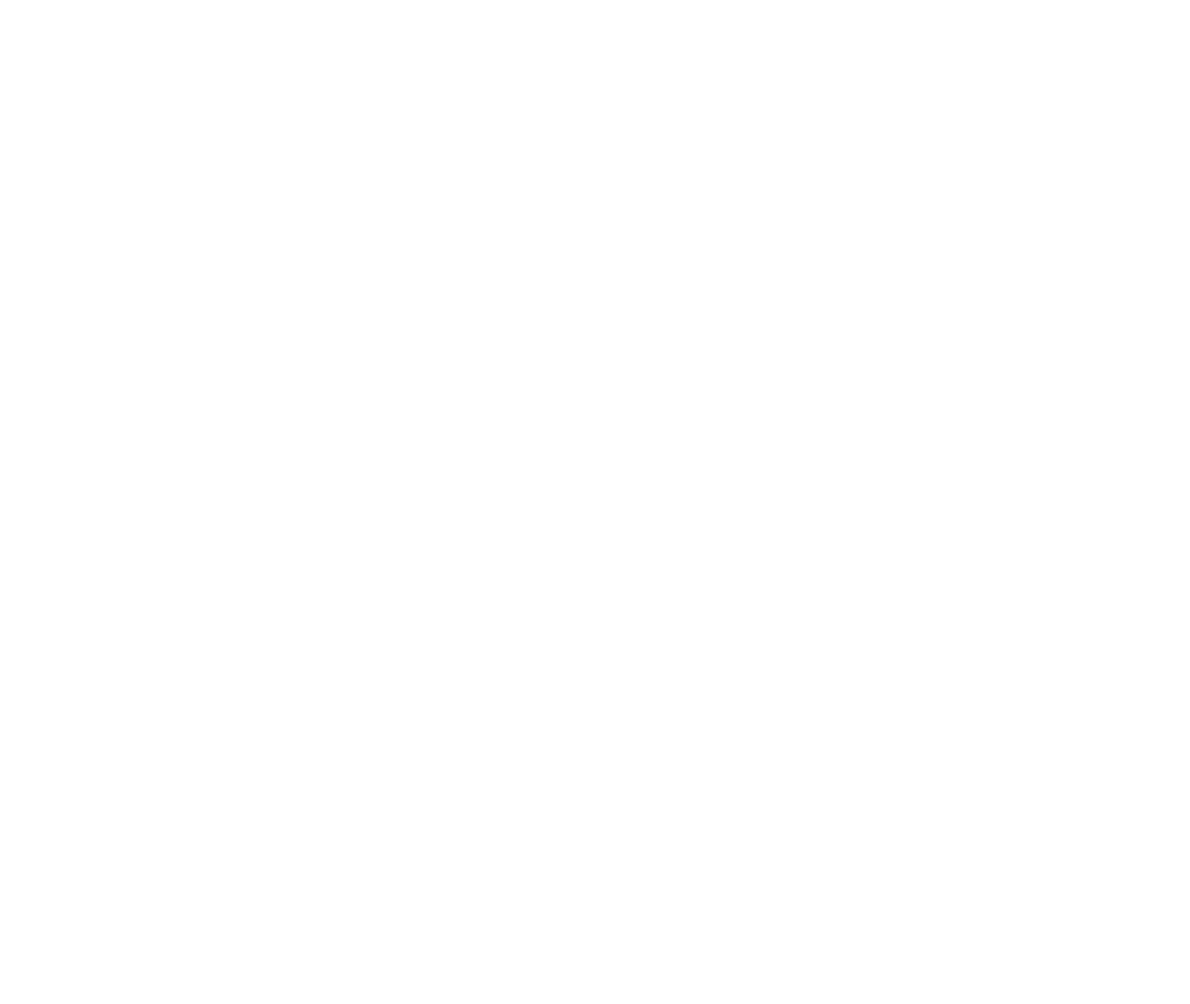
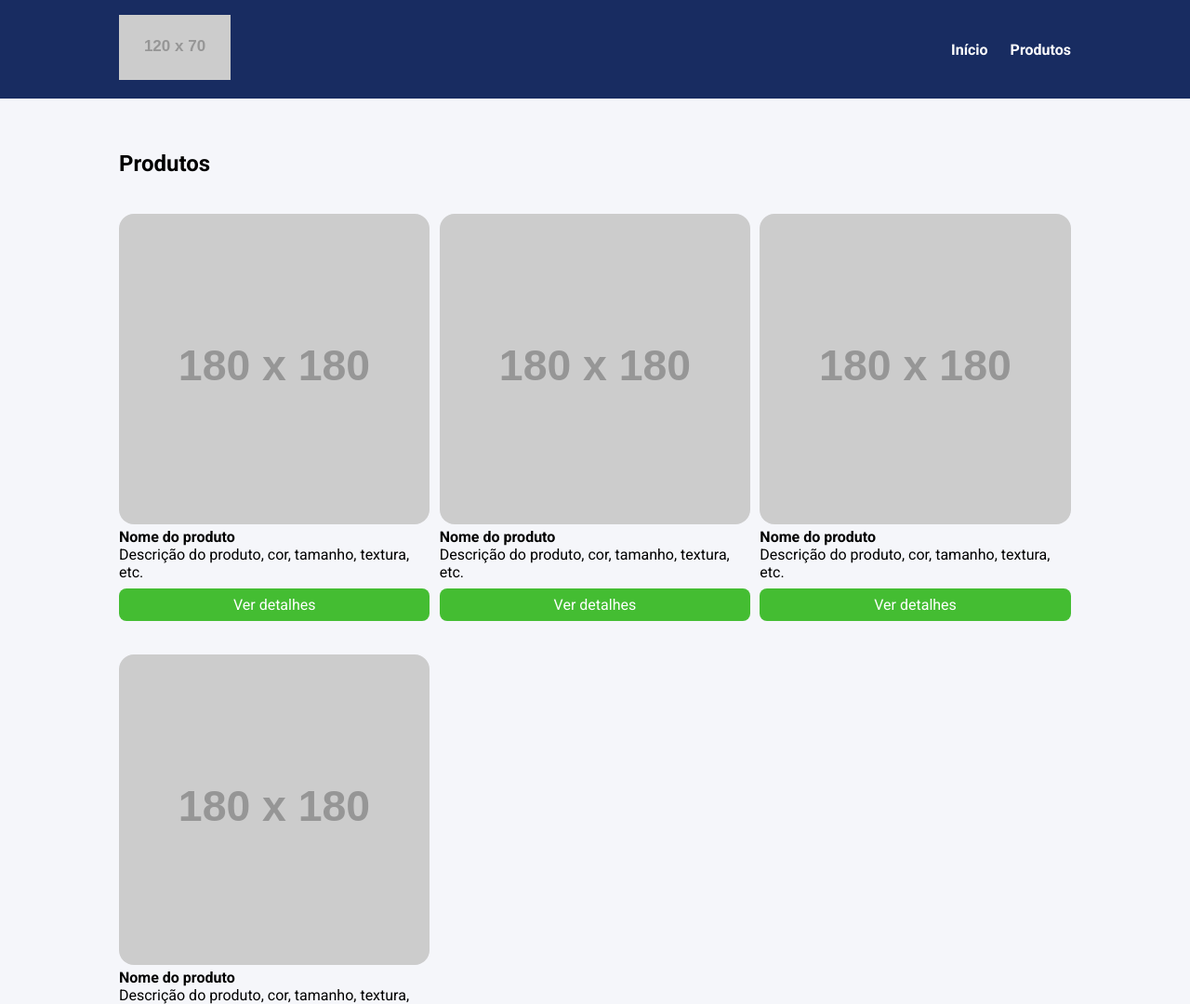
Before and after one commit to GuilhermeLuz-dev/curso_ebac_engenheiro_front_end, a website: page index.html in a window 1280 px wide. Shown: the top 1080 px of the page at 93% size. Before the commit the page ends 800 px from the top, so only its background shows below. Drawn offline with Linux system fonts and the light colour scheme; placeholder pictures from the web are drawn by us.

Commit message:
feature:exercicio que convertendo css em scss

```diff
--- a/index.html
+++ b/index.html
@@ -1,11 +1,79 @@
 <!DOCTYPE html>
-<html lang="en">
+<html lang="pt-BR">
 <head>
     <meta charset="UTF-8">
+    <meta http-equiv="X-UA-Compatible" content="IE=edge">
     <meta name="viewport" content="width=device-width, initial-scale=1.0">
     <title>Document</title>
+    <link rel="preconnect" href="https://fonts.googleapis.com">
+    <link rel="preconnect" href="https://fonts.gstatic.com" crossorigin>
+    <link href="https://fonts.googleapis.com/css2?family=Roboto:wght@400;700&display=swap" rel="stylesheet">
+    <link rel="stylesheet" href="build/main.css">
 </head>
 <body>
-
+    <header>
+        <div class="container">
+            <div class="branding">
+                <img src="https://via.placeholder.com/120x70" />
+            </div>
+            <nav>
+                <ul class="menu">
+                    <li>
+                        <a href="#">Início</a>
+                    </li>
+                    <li>
+                        <a href="#">Produtos</a>
+                    </li>
+                </ul>
+            </nav>
+        </div>
+    </header>
+    <section>
+        <div class="container">
+            <h2>Produtos</h2>
+            <ul class="products">
+                <li class="product-item">
+                    <img src="https://via.placeholder.com/180x180" />
+                    <h4>Nome do produto</h4>
+                    <p>
+                        Descrição do produto, cor, tamanho, textura, etc.
+                    </p>
+                    <a href="#" class="product-button">
+                        Ver detalhes
+                    </a>
+                </li>
+                <li class="product-item">
+                    <img src="https://via.placeholder.com/180x180" />
+                    <h4>Nome do produto</h4>
+                    <p>
+                        Descrição do produto, cor, tamanho, textura, etc.
+                    </p>
+                    <a href="#" class="product-button">
+                        Ver detalhes
+                    </a>
+                </li>
+                <li class="product-item">
+                    <img src="https://via.placeholder.com/180x180" />
+                    <h4>Nome do produto</h4>
+                    <p>
+                        Descrição do produto, cor, tamanho, textura, etc.
+                    </p>
+                    <a href="#" class="product-button">
+                        Ver detalhes
+                    </a>
+                </li>
+                <li class="product-item">
+                    <img src="https://via.placeholder.com/180x180" />
+                    <h4>Nome do produto</h4>
+                    <p>
+                        Descrição do produto, cor, tamanho, textura, etc.
+                    </p>
+                    <a href="#" class="product-button">
+                        Ver detalhes
+                    </a>
+                </li>
+            </ul>
+        </div>
+    </section>
 </body>
 </html>
--- /dev/null
+++ b/source/main.scss
@@ -0,0 +1,101 @@
+@use './reset';
+@use './variaveis';
+
+body {
+    background-color: variaveis.$corLight;
+}
+
+li {
+    list-style: none;
+}
+
+.container {
+    max-width: 1024px;
+    width: 100%;
+    margin: 0 auto;
+}
+
+header {
+    background-color: variaveis.$corPrimaria;
+    position: sticky;
+    top: 0;
+    left: 0;
+
+    div.container {
+        display: flex;
+        justify-content: space-between;
+        align-items: center;
+        padding: 16px 0;
+
+        nav {
+            ul.menu {
+                display: flex;
+
+                li {
+                    font-weight: bold;
+                    margin-left: 24px;
+
+                    a {
+                        color: #fff;
+                        text-decoration: none;
+                    }
+                }
+            }
+        }
+    }
+
+}
+
+section {
+    padding: 56px 0;
+}
+
+ul.products {
+    margin-top: 40px;
+    display: grid;
+    grid-template-columns: repeat(3, 32.66%);
+    column-gap: 1%;
+    row-gap: 4%;
+    width: 100%;
+
+    li.product-item{
+        img{
+            width: 100%;
+            border-radius: 16px;
+        }
+        .product-button {
+            display: block;
+            background-color: variaveis.$corSecundaria;
+            color: #fff;
+            text-align: center;
+            padding: 8px 0;
+            border-radius: 8px;
+            margin-top: 8px;
+            text-decoration: none;
+            &:hover{
+                background-color: lighten(variaveis.$corSecundaria, 15%);
+            }
+        }
+    }
+}
+
+@media screen and (max-width: variaveis.$tablet) {
+    .container {
+        max-width: 80%;
+        .products {
+            grid-template-columns: repeat(2, 48.5%);
+            column-gap: 3%;
+        }
+    }
+
+}
+
+@media screen and (max-width: variaveis.$mobile) {
+    .products {
+        display: block;
+        .product-item {
+            margin-bottom: 32px;
+        }
+    }
+
+}
--- /dev/null
+++ b/source/reset.scss
@@ -0,0 +1,8 @@
+@use './variaveis';
+
+*{
+    padding: 0;
+    margin: 0;
+    box-sizing: border-box;
+    font-family: variaveis.$fontPadrao;
+}
--- /dev/null
+++ b/source/variaveis.scss
@@ -0,0 +1,11 @@
+// Fontes
+$fontPadrao: Roboto, sans-serif;
+
+// Cores
+$corPrimaria: #182C61;
+$corLight: #f5f6fa;
+$corSecundaria: #44bd32;
+
+// Break Points
+$mobile: 767px;
+$tablet: 1023px;
--- /dev/null
+++ b/styles.css
@@ -0,0 +1,102 @@
+* {
+    margin: 0;
+    padding: 0;
+    box-sizing: border-box;
+    font-family: Roboto, sans-serif;
+}
+
+body {
+    background-color: #f5f6fa;
+}
+
+li {
+    list-style: none;
+}
+
+.container {
+    max-width: 1024px;
+    width: 100%;
+    margin: 0 auto;
+}
+
+header {
+    background-color: #182C61;
+    position: sticky;
+    top: 0;
+    left: 0;
+}
+
+header .container {
+    display: flex;
+    justify-content: space-between;
+    align-items: center;
+    padding: 16px 0;
+}
+
+.menu {
+    display: flex;
+}
+
+.menu li {
+    font-weight: bold;
+    margin-left: 24px;
+}
+
+.menu li a {
+    color: #fff;
+    text-decoration: none;
+}
+
+section {
+    padding: 56px 0;
+}
+
+.products {
+    margin-top: 40px;
+    display: grid;
+    grid-template-columns: repeat(3, 32.66%);
+    column-gap: 1%;
+    row-gap: 4%;
+    width: 100%;
+}
+
+.product-item img {
+    width: 100%;
+    border-radius: 16px;
+}
+
+.product-button {
+    display: block;
+    background-color: #44bd32;
+    color: #fff;
+    text-align: center;
+    padding: 8px 0;
+    border-radius: 8px;
+    margin-top: 8px;
+    text-decoration: none;
+}
+
+.product-button:hover {
+    background-color: #4cd137;
+}
+
+@media screen and (max-width: 1023px) {
+    .container {
+        max-width: 80%;
+    }
+
+    .products {
+        grid-template-columns: repeat(2, 48.5%);
+        column-gap: 3%;
+    }
+}
+
+@media screen and (max-width: 767px) {
+    .products {
+        display: block;
+    }
+
+    .product-item {
+        margin-bottom: 32px;
+    }
+}
```
Also changed, not shown: package.json (added, +15 -0 lines), build/main.css (added), 3 other files.
